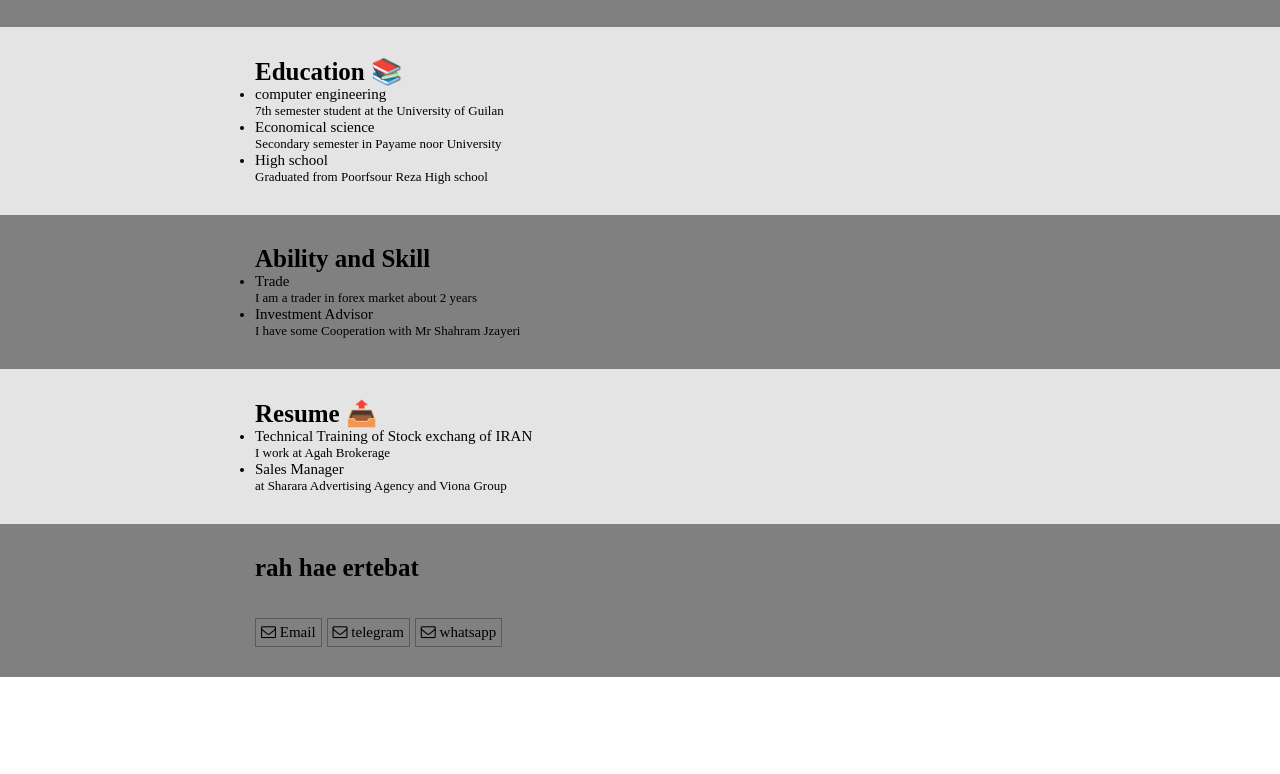
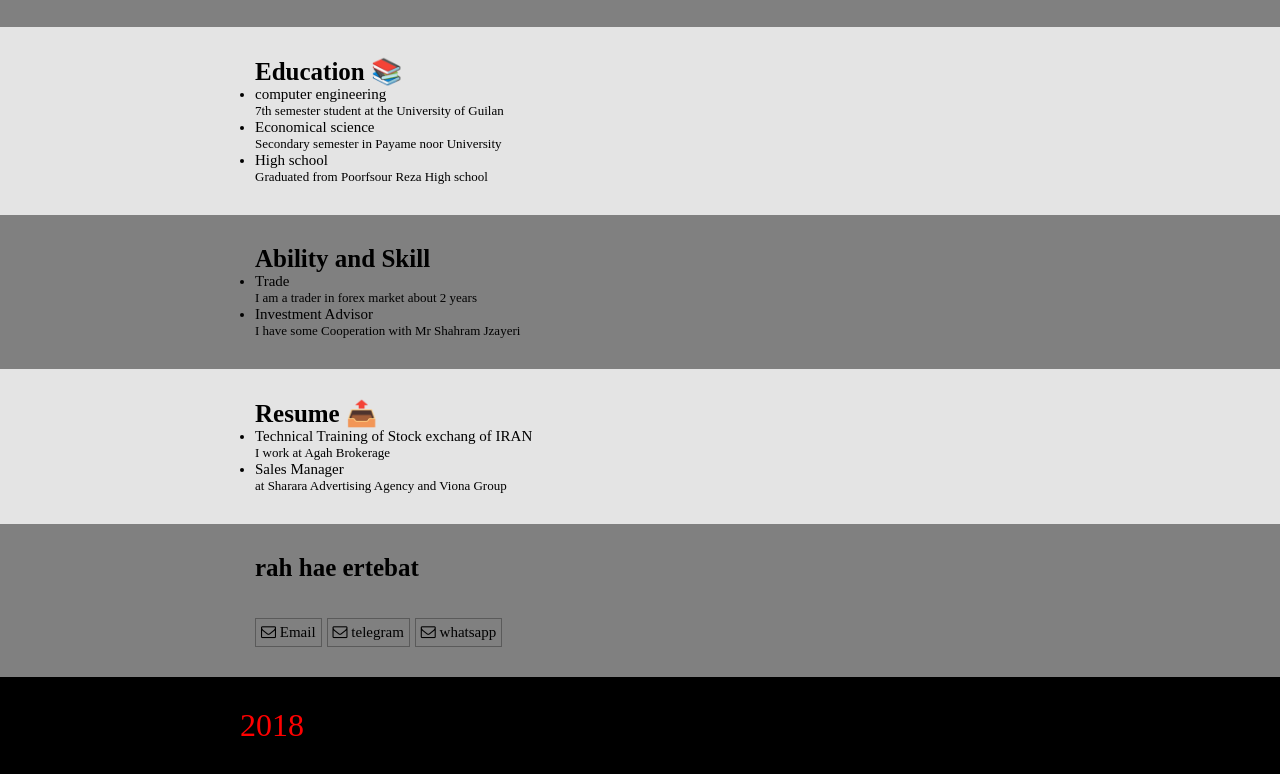
Before and after one commit to zakeri798/zakeri798.ghithub.io, a plain HTML site: page index.html in a window 1280 px wide. Shown: the part 485-1259 px from the top of the page. Before the commit the page ends 1162 px from the top, so only its background shows below. Drawn offline with nearby package versions, Linux system fonts and the light colour scheme.

Commit message:
Update index.html

```diff
--- a/index.html
+++ b/index.html
@@ -222,6 +222,18 @@ I have some cooperation whit mr shahram jazayeri for some economic activities.
 
 
 
+		<section class="bg-0">
+		<div class="space-30"></div>
+		<div class="container content-1 cc-1">
+
+				<p><font size="6" color="red">  2018   </font>  </p>
+		</div>
+		<div class="space-30"></div>
+	</section>
+
+
+
+
 	<script type="text/javascript" src="js/jquery.js"></script>
 </body>
 </html>
```
